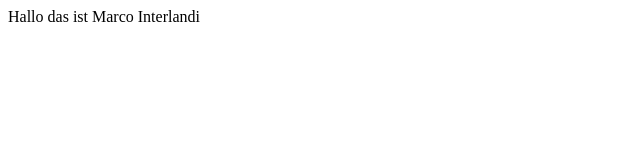
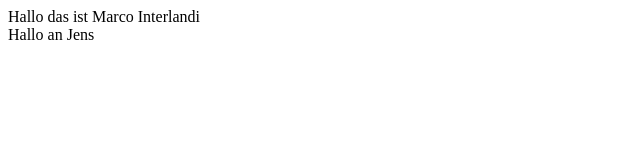
Before and after one commit to Trottolone/Trottolone.github.io, a plain HTML site: page index.html in a window 1280 px wide. Shown: the full height of the page, 0-640 px from the left. Drawn offline with Linux system fonts and the light colour scheme.

Commit message:
Update index.html
Hallo an Jens

```diff
--- a/index.html
+++ b/index.html
@@ -9,6 +9,8 @@
   </head>
   <body>
     Hallo das ist Marco Interlandi
+	  <br/>
+	  Hallo an Jens
 	<!--<script src="index.js"></script>-->
   </body>
 </html>
```
